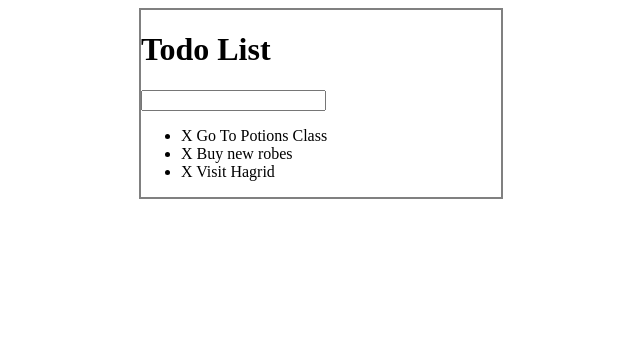
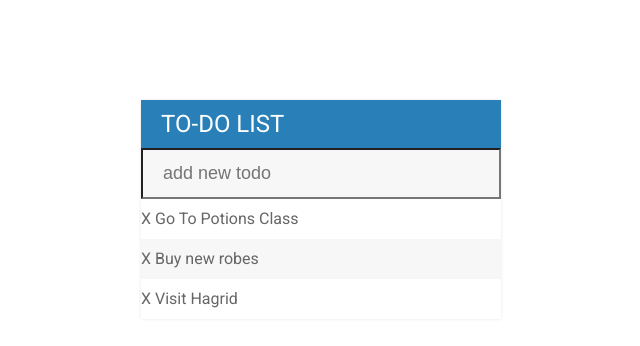
Before and after one commit to derontron/todolist, a plain HTML site: page index.html in a window 1280 px wide. Shown: the whole page, without its empty margins (319-959 px from the left). Drawn offline with Linux system fonts and the light colour scheme.

Commit message:
Add styles to container and list elements

```diff
--- a/assets/css/todos.css
+++ b/assets/css/todos.css
@@ -1,7 +1,55 @@
+body {
+	font-family: 'Roboto';
+}
+
+h1 {
+	background: #2980B9;
+	color: white;
+	margin: 0;
+	padding: 10px 20px;
+	text-transform: uppercase;
+	font-size: 24px;
+	font-weight: 400;
+}
+
+ul {
+	list-style: none;
+	margin: 0;
+	padding: 0;
+}
+
+li {
+	background: #FFF;
+	height: 40px;
+	line-height: 40px;
+	color: #666;
+}
+
+li:nth-child(2n) {
+	background: #f7f7f7;
+}
+
+input {
+	font-size: 18px;
+	background-color: #f7f7f7;
+	width: 100%;
+	padding: 13px 13px 13px 20px;
+	box-sizing: border-box;
+	color: #2980B9;
+}
+
+input:focus {
+	background: #FFF;
+	border: 3px solid #2980B9;
+	outline: none;
+}
+
+
 #container {
-	border: 2px solid grey;
 	width: 360px;
-	margin: 0 auto;
+	margin: 100px auto;
+	background-color: #f7f7f7;
+	box-shadow: 0 0 3px rgba(0, 0, 0, 0.1);
 }
 
 .completed {
--- a/index.html
+++ b/index.html
@@ -2,6 +2,7 @@
 <html>
 <head>
 	<title>Todo List</title>
+	<link href='https://fonts.googleapis.com/css?family=Roboto' rel='stylesheet' type='text/css'>
 	<link rel="stylesheet" type="text/css" href="assets/css/todos.css">
 	<script type="text/javascript" src="assets/js/lib/jquery-3.0.0.min.js"></script>
 </head>
@@ -10,8 +11,8 @@
 
 
 <div id="container">
-	<h1>Todo List</h1>
-	<input type="text" name="">
+	<h1>To-do List</h1>
+	<input type="text" placeholder="add new todo">
 	<ul>
 		<li><span>X</span> Go To Potions Class</li>
 		<li><span>X</span> Buy new robes</li>
@@ -20,19 +21,6 @@
 </div>
 
 
-
-
-
-
-
-
-
-
-
-
-
-
-
 <script type="text/javascript" src="assets/js/todos.js"></script>
 </body>
 </html>
```
